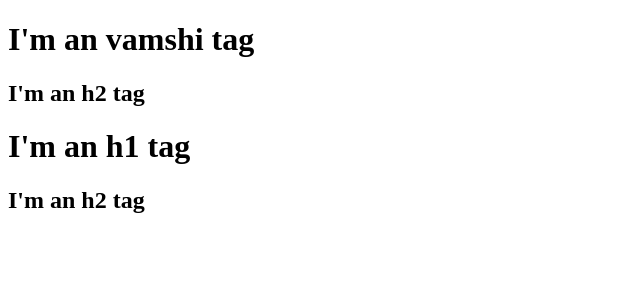
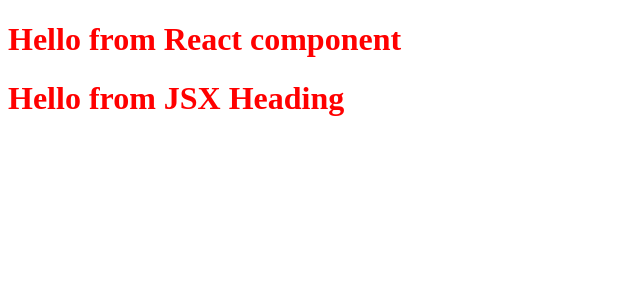
Before and after one commit to saideep1112/React, a React (Vite) app: page / in a window 1280 px wide. Shown: the top 300 px of the page, without its empty margins (0-640 px from the left). Built offline with nearby package versions, Linux system fonts and the light colour scheme.

Commit message:
updated with latest changes.

```diff
--- a/App.js
+++ b/App.js
@@ -1,16 +1,35 @@
 import React from "react";
-import ReactDOM from "react-dom";
+import ReactDOM from "react-dom/client";
 
-const parent = React.createElement("div", { id: "parent" }, [
-  React.createElement("div", { id: "child" }, [
-    React.createElement("h1", {}, "I'm an vamshi tag"),
-    React.createElement("h2", {}, "I'm an h2 tag"),
-  ]),
-  React.createElement("div", { id: "child" }, [
-    React.createElement("h1", {}, "I'm an h1 tag"),
-    React.createElement("h2", {}, "I'm an h2 tag"),
-  ]),
-]);
+// const parent = React.createElement("div", { id: "parent" }, [
+//   React.createElement("div", { id: "child" }, [
+//     React.createElement("h1", {}, "I'm an vamshi tag"),
+//     React.createElement("h2", {}, "I'm an h2 tag"),
+//   ]),
+//   React.createElement("div", { id: "child" }, [
+//     React.createElement("h1", {}, "I'm an h1 tag"),
+//     React.createElement("h2", {}, "I'm an h2 tag"),
+//   ]),
+// ]);
+const JsxHeading = () => {
+  return (
+    <h1 id="heading" className="head">
+      Hello from JSX Heading
+    </h1>
+  );
+};
+
+const Heading = () => {
+  return (
+    <div className="header">
+      <h1 id="heading" className="head">
+        Hello from React component
+      </h1>
+      <JsxHeading />
+    </div>
+  );
+};
+
 const root = ReactDOM.createRoot(document.getElementById("root"));
-root.render(parent);
-console.log(parent);
+root.render(<Heading />);
+console.log(Heading());
--- a/index.html
+++ b/index.html
@@ -7,9 +7,9 @@
     <title>Document</title>
   </head>
   <body>
+    <script type="module" src="./App.js"></script>
     <div id="root">
-      <script type="module" src="./App.js"></script>
+      <h1>Didn't render</h1>
     </div>
-    <div id="parent"></div>
   </body>
 </html>
```
